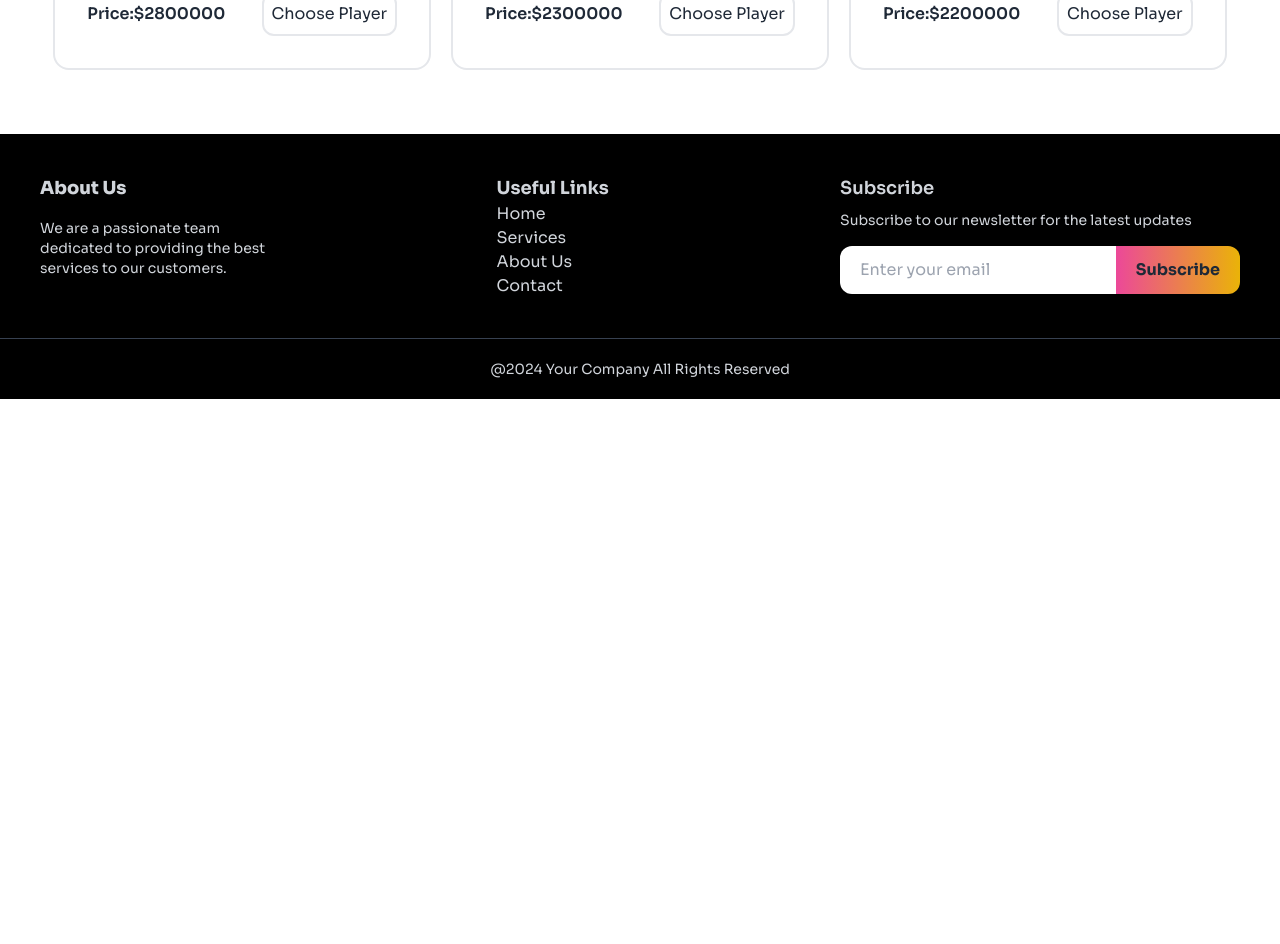
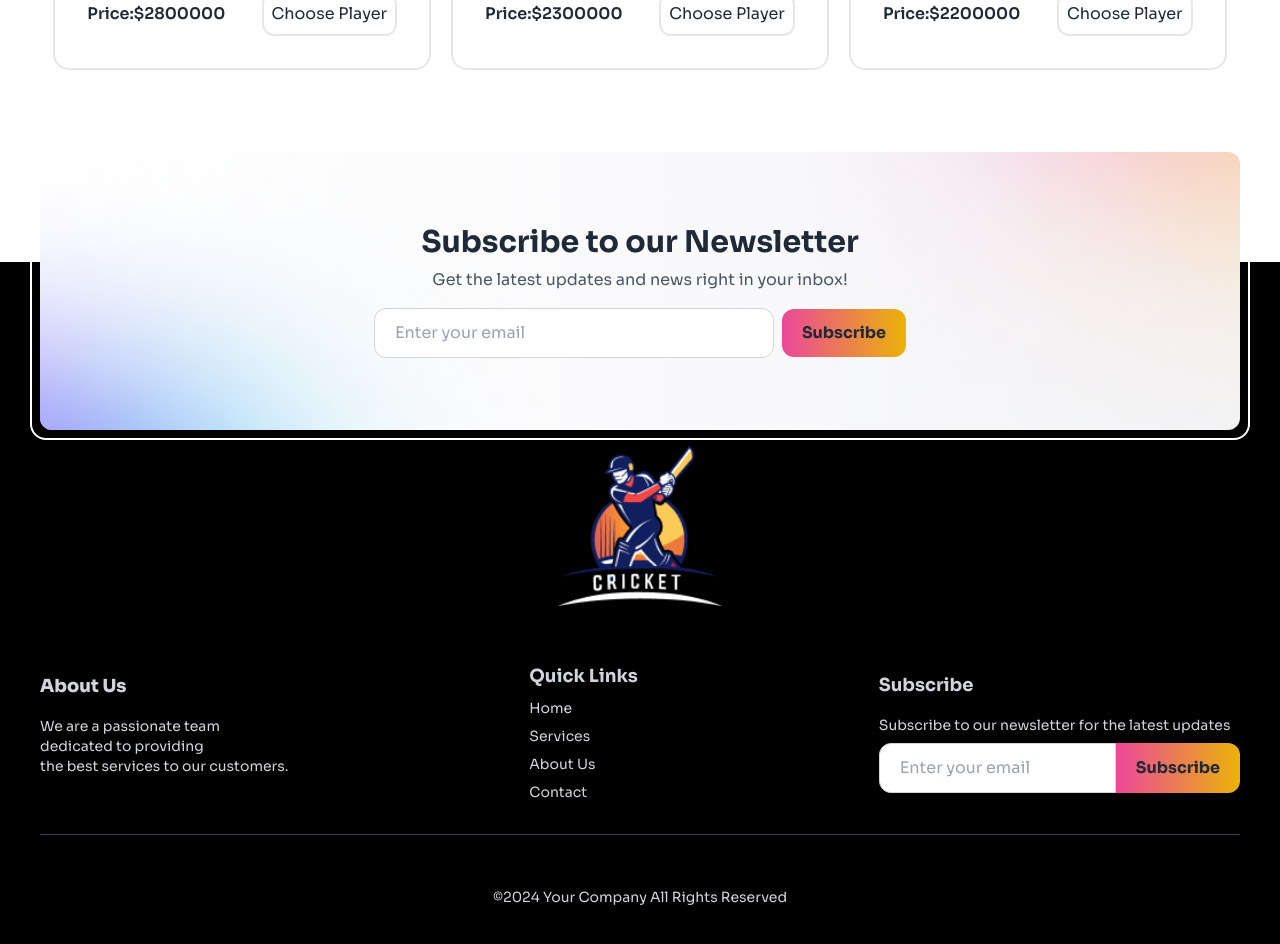
Before and after one commit to Kamil-Ahmed67/dream-11, a React (Vite) app: page / in a window 1280 px wide. Shown: the part 3360-4304 px from the top of the page. Before the commit the page ends 3759 px from the top, so only its background shows below. Built offline with nearby package versions, Linux system fonts and the light colour scheme.

Commit message:
News Latter Section Added

```diff
--- a/src/components/ChosenPlayers/ChosenPlayers.jsx
+++ b/src/components/ChosenPlayers/ChosenPlayers.jsx
@@ -3,7 +3,7 @@ import ChosenPlayer from "../ChosenPlayer/ChosenPlayer";
 
 const ChosenPlayers = ({chosenPlayers}) => {
     return (
-        <div className="w-11/12 mx-auto mt-8">
+        <div className="w-11/12 mx-auto mt-8 mb-48">
             {
                 chosenPlayers.map((chosenP,idx)=><ChosenPlayer key={idx} chosenP={chosenP} ></ChosenPlayer>)
             }
--- a/src/components/Footer/Footer.jsx
+++ b/src/components/Footer/Footer.jsx
@@ -1,18 +1,52 @@
 import FooterImg from '../../assets/images/logo-footer.png'
+import NewsLatterShadow from '../../assets/images/bg-shadow.png'
 const Footer = () => {
     return (
-        <div className='bg-black'>
+        <div className="bg-black">
+            <footer className="text-base-content p-10 mt-16">
+                <div className="relative">
+                    {/*News Letter Section */}
+                    <div className="absolute  inset-x-0 -top-40 flex justify-center">
+                        <div className="p-2 border-2 border-white rounded-2xl">
+                            <div className="relative w-full md:w-[1200px]   p-10 rounded-xl bg-gradient-to-r from-white to-gray-100">
+                                <img
+                                    src={NewsLatterShadow}
+                                    alt=""
+                                    className="absolute inset-0 w-full h-full object-cover rounded-xl"
+                                />
+                                <div className="relative z-10 md:p-8">
+                                    <h3 className="text-lg md:text-3xl font-bold text-center text-gray-800 mb-2">Subscribe to our Newsletter</h3>
+                                    <p className="text-gray-600 text-sm md:text-base mb-4 text-center">Get the latest updates and news right in your inbox!</p>
+                                    <div className="flex justify-center items-center gap-2">
+                                        <input
+                                            type="email"
+                                            placeholder="Enter your email"
+                                            className="py-2 md:py-3 px-3 md:px-5 w-full md:w-[400px] rounded-xl  border border-gray-300"
+                                        />
+                                        <button className="py-2 md:py-3 px-3 md:px-5 bg-gradient-to-r from-pink-500 to-yellow-500 text-gray-800 font-bold rounded-xl">
+                                            Subscribe
+                                        </button>
+                                    </div>
+                                </div>
+                            </div>
+                        </div>
 
-            <footer className="text-base-content p-10 mt-16 flex flex-col lg:flex-row justify-between">
-                {/* Column-1 */}
+                    </div>
+
+
+                    {/* Main Footer Content */}
+                    <div className=" pt-36">
+                        <div className='flex flex-col lg:flex-row justify-center items-center mb-10'>
+                            <img src={FooterImg} alt="Logo" className=" h-40 w-40- mb-4" />
+                        </div>
+                        <div className='flex flex-col md:flex-row justify-between items-center'>
+                            {/* Column-1: About Us */}
                             <div className="flex flex-col items-center lg:items-start text-center lg:text-left mb-8 lg:mb-0">
-                    <div className="flex items-center gap-3 font-bold justify-center lg:justify-start">
                                 <span className="text-gray-300 text-lg font-extrabold">About Us</span>
-                    </div>
                                 <div className="text-sm text-gray-300 mt-4">
-                        <p>We are a passionate team</p>
-                        <p>dedicated to providing the best</p>
-                        <p>services to our customers.</p>
+                                    <p>We are a passionate team </p>
+                                    <p>dedicated to providing</p>
+                                    <p>the best services to our customers.</p>
                                 </div>
                                 <div className="flex items-center gap-x-4 mt-4 justify-center lg:justify-start">
                                     <i className="fa-brands text-3xl text-white fa-square-facebook"></i>
@@ -22,34 +56,42 @@ const Footer = () => {
                                 </div>
                             </div>
 
-                {/* Column-2 */}
+                            {/* Column-2: Quick Links */}
                             <div className="flex flex-col items-center lg:items-start text-center text-white lg:text-left mb-8 lg:mb-0">
-                    <h3 className="font-bold text-gray-300 text-lg">Useful Links</h3>
-                    <a className="hover:text-yellow-500 text-base text-gray-300 cursor-pointer">Home</a>
-                    <a className="hover:text-yellow-500 text-base text-gray-300 cursor-pointer">Services</a>
-                    <a className="hover:text-yellow-500 text-base text-gray-300 cursor-pointer">About Us</a>
-                    <a className="hover:text-yellow-500 text-base text-gray-300 cursor-pointer">Contact</a>
+                                <h3 className="font-bold text-gray-300 text-lg mb-2">Quick Links</h3>
+                                <a className="hover:text-yellow-500 text-sm text-gray-300 cursor-pointer mb-2">Home</a>
+                                <a className="hover:text-yellow-500 text-sm text-gray-300 cursor-pointer mb-2">Services</a>
+                                <a className="hover:text-yellow-500 text-sm text-gray-300 cursor-pointer mb-2">About Us</a>
+                                <a className="hover:text-yellow-500 text-sm text-gray-300 cursor-pointer">Contact</a>
                             </div>
 
-                {/* Column-3 */}
-                <div className='md:w-1/3'>
-                    <div className='items-center md:items-start'>
-                        <div className='flex flex-col items-center text-white text-center lg:items-start lg:text-left'>
-                            <h3 className='text-lg font-semibold text-gray-300 mb-2'>Subscribe</h3>
-                            <p className='text-sm text-gray-300 mb-4'>Subscribe to our newsletter for the latest updates</p>
+                            {/* Column-3: Subscribe */}
+                            <div className="flex flex-col items-center lg:items-start text-center lg:text-left space-y-2">
+                                <h3 className="text-lg font-bold text-gray-300 mb-2">Subscribe</h3>
+                                <p className="text-sm text-gray-300 mb-4">Subscribe to our newsletter for the latest updates</p>
+                                <div className="flex">
+                                    <input
+                                        type="email"
+                                        placeholder="Enter your email"
+                                        className="py-3 px-5 w-full rounded-l-xl focus:outline-none border border-gray-300"
+                                    />
+                                    <button className="py-3 px-5 bg-gradient-to-r from-pink-500 to-yellow-500 text-gray-800 font-bold rounded-r-xl">
+                                        Subscribe
+                                    </button>
+                                </div>
+                            </div>
+                        </div>
+                    </div>
                 </div>
 
+                {/* Divider and Footer Bottom Text */}
+                <hr className="border-t border-gray-700 w-full my-8" />
+                <p className="text-center text-sm text-gray-300 p-5">
+                    &copy;2024 Your Company All Rights Reserved
+                </p>
+            </footer>
         </div>
-                    <div className="flex items-center">
-                        <input type="email" placeholder="Enter your email" className="py-3 px-5 w-full rounded-l-xl focus:outline-none" />
-                        <button className="py-3 px-5 bg-gradient-to-r from-pink-500 to-yellow-500 text-gray-800 font-bold rounded-r-xl">Subscribe</button>
-                    </div>
-                </div>
-            </footer>
-            <hr className="border-t border-gray-700 w-full" />
-            <p className='text-center text-sm text-gray-300 p-5'>@2024 Your Company All Rights Reserved</p>
 
-        </div>
     );
 };
 
--- a/src/components/PlayerCards/PlayerCards.jsx
+++ b/src/components/PlayerCards/PlayerCards.jsx
@@ -2,7 +2,7 @@ import PropTypes from "prop-types";
 import PlayerCard from "../PlayerCard/PlayerCard";
 const PlayerCards = ({players,addChosenPlayers}) => {
     return (
-        <div className="w-11/12 mx-auto grid grid-cols-1 md:grid-cols-3 gap-5 mt-8">
+        <div className="w-11/12 mx-auto grid grid-cols-1 md:grid-cols-3 gap-5 mt-8 mb-48">
             {/* <h1>Players:{players.length}</h1> */}
             {
                 players.map((player,index)=><PlayerCard
```
Lines whose indentation alone changed are shown as unchanged.
